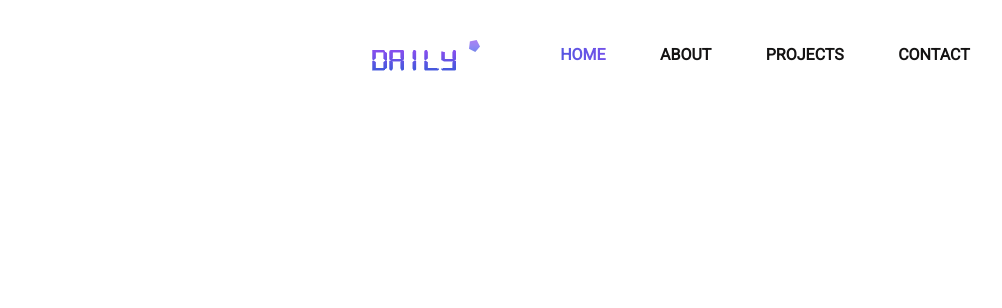
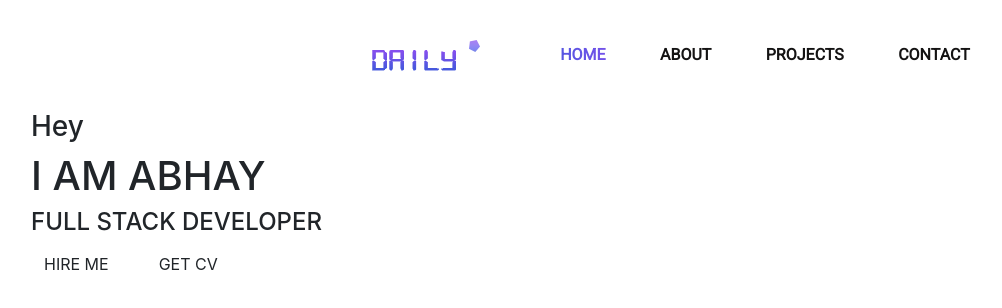
Before and after one commit to abhaydee/PersonalPortfolio, a React (Create React App) app: page / in a window 1280 px wide. Shown: the top 308 px of the page, without its empty margins (54-1056 px from the left). Built offline with nearby package versions, Linux system fonts and the light colour scheme.

Commit message:
changes to App.js

```diff
--- a/src/App.js
+++ b/src/App.js
@@ -6,9 +6,29 @@ class App extends Component{
   render(){
     return(
       <div>
-          <section id="abhay">
+         <main className="site-main">
+           <section className="site-banner">
+             <div className="container">
+               <div className="row">
+                 <div className="col-lg-6 col-md-12 site-title">
+                  <h3 className="title-text">Hey</h3>
+                  <h1 className="title-text text-uppercase">I am Abhay</h1>
+                  <h4 className="title-text text-uppercase">Full Stack Developer</h4>
+                  <div className="side-buttons">
+                    <div className="d-flex flex-row flex-wrap">
+                      <button type="button" className="btn button primary-button mr-4 text-uppercase">Hire Me</button>
+                      <button type="button" className="btn button secondary-button text-uppercase">Get CV</button>
+                    </div>
+                  </div>
+                 </div>
+                 <div className="col-lg-6 col-md-12">
 
-          </section>
+                 </div>
+
+               </div>
+             </div>
+           </section>
+         </main>
       </div>
     )
   }
--- /dev/null
+++ b/src/Components/About.js
@@ -0,0 +1,11 @@
+import React, { Component } from 'react'
+
+export default class About extends Component {
+    render() {
+        return (
+            <div>
+                <p>About</p>
+            </div>
+        )
+    }
+}
--- a/src/index.js
+++ b/src/index.js
@@ -8,6 +8,7 @@ import Resume from './Components/Resume';
 import Projects from './Components/Projects';
 import Contact from './Components/Contact';
 import logo from './img/logo.png'
+import About from './Components/About';
 const routing=(
     <div>
        <BrowserRouter>
@@ -22,16 +23,16 @@ const routing=(
                 <div className="mr-auto"></div>
                 <ul className="navbar-nav">
                 <li className="nav-item active">
-                    <Link className="nav-link a" href="#">Home</Link>
+                    <Link className="nav-link a" to="/">Home</Link>
                 </li>
                 <li className="nav-item">
-                    <Link className="nav-link a" href="#">About</Link>
+                    <Link className="nav-link a" to="/About">About</Link>
                 </li>
                 <li className="nav-item">
-                    <Link className="nav-link a"  href="#">Projects</Link>
+                    <Link className="nav-link a"  href="/Projects">Projects</Link>
                 </li>
                 <li className="nav-item">
-                    <Link className="nav-link a" href="#">Contact</Link>
+                    <Link className="nav-link a" href="/Contact">Contact</Link>
                 </li>
 
                 </ul>
@@ -43,6 +44,8 @@ const routing=(
        <Route exact path="/Resume" component={Resume}></Route>
        <Route exact path="/Projects" component={Projects}></Route>
        <Route exact path="/Contact" component={Contact}></Route>
+       <Route exact path="/About" component={About}></Route>
+
        </BrowserRouter>
     </div>
 )
```
